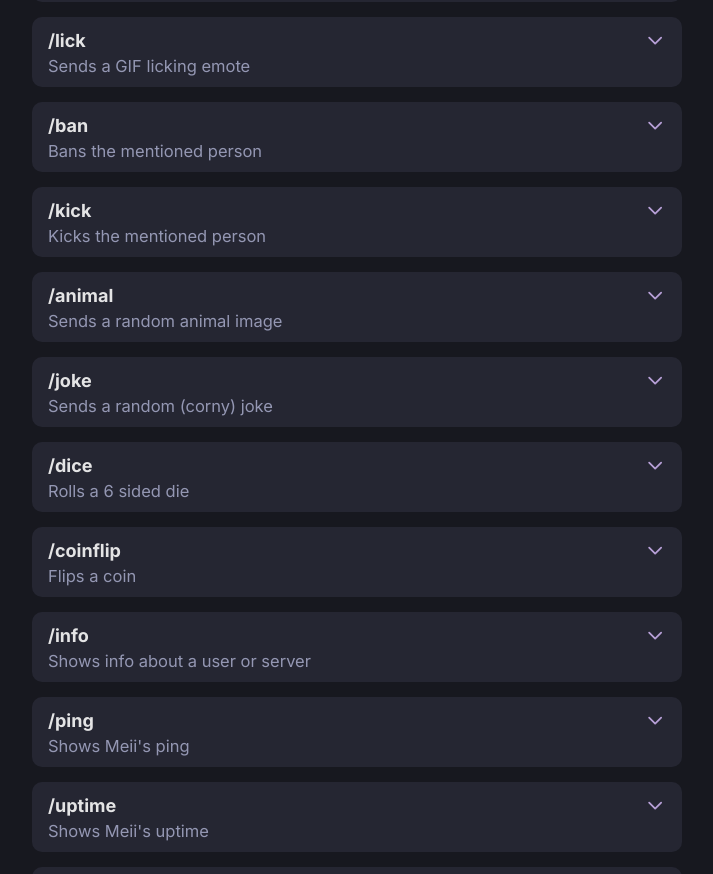
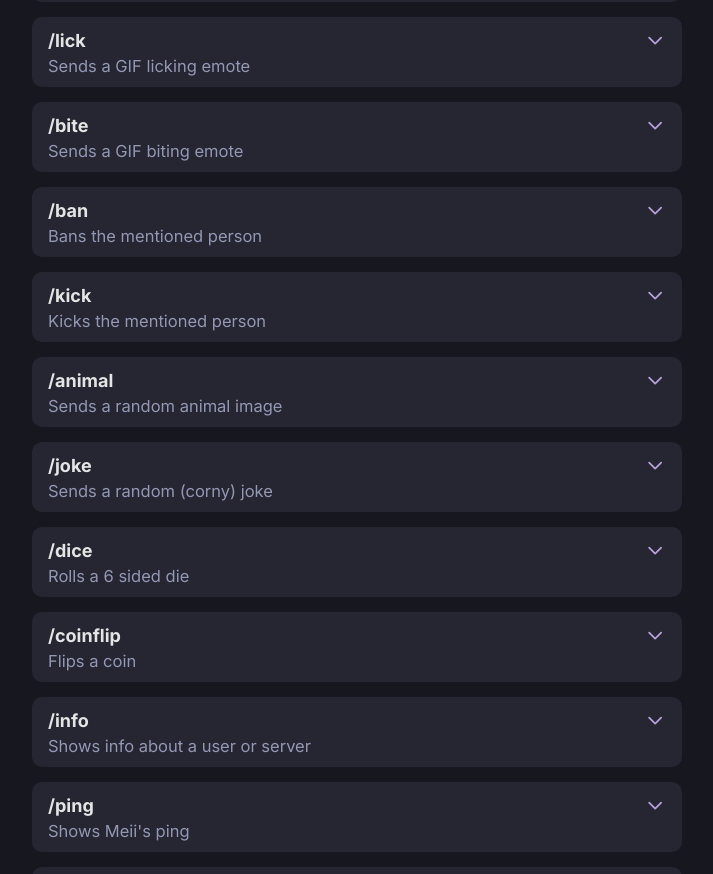
Before and after one commit to OribiaDev/MeiiWebsite, a React (Create React App) app: page /commands in a window 1280 px wide. Shown: the part 2299-3173 px from the top of the page, without its empty margins (287-1000 px from the left). Built offline with nearby package versions, Linux system fonts and the light colour scheme.

Commit message:
Added new command

```diff
--- a/src/WebPages/Commands.js
+++ b/src/WebPages/Commands.js
@@ -39,18 +39,19 @@ const Commands = () => {
     { commandName: "/pat", commandDesc: "Sends a GIF headpat emote", commandUsage: "/pat [@person]", filter: "emotes", id: 23 },
     { commandName: "/bully", commandDesc: "Sends a GIF bullying emote", commandUsage: "/bully [@person]", filter: "emotes", id: 24 },
     { commandName: "/lick", commandDesc: "Sends a GIF licking emote", commandUsage: "/lick [@person]", filter: "emotes", id: 25 },
-    { commandName: "/ban", commandDesc: "Bans the mentioned person", commandUsage: "/ban [@person]", filter: "moderation", id: 26 },
-    { commandName: "/kick", commandDesc: "Kicks the mentioned person", commandUsage: "/kick [@person]", filter: "moderation", id: 27 },
-    { commandName: "/animal", commandDesc: "Sends a random animal image", commandUsage: "/animal [animal_category]", filter: "fun", id: 28 },
-    { commandName: "/joke", commandDesc: "Sends a random (corny) joke", commandUsage: "/joke", filter: "fun", id: 29 },
-    { commandName: "/dice", commandDesc: "Rolls a 6 sided die", commandUsage: "/dice", filter: "fun", id: 30 },
-    { commandName: "/coinflip", commandDesc: "Flips a coin", commandUsage: "/coinflip", filter: "fun", id: 31 },
-    { commandName: "/info", commandDesc: "Shows info about a user or server", commandUsage: "/info [user/server]", filter: "utility", id: 32 },
-    { commandName: "/ping", commandDesc: "Shows Meii's ping", commandUsage: "/ping", filter: "utility", id: 33 },
-    { commandName: "/uptime", commandDesc: "Shows Meii's uptime", commandUsage: "/uptime", filter: "utility", id: 34 },
-    { commandName: "/stats", commandDesc: "Shows Meii's stats", commandUsage: "/stats", filter: "utility", id: 35 },
-    { commandName: "/support", commandDesc: "Sends the invite for Meii's support server", commandUsage: "/support", filter: "utility", id: 36 },
-    { commandName: "/delete_data", commandDesc: "Deletes all stored data for the current server", commandUsage: "/delete_data", filter: "utility", id: 37 },
+    { commandName: "/bite", commandDesc: "Sends a GIF biting emote", commandUsage: "/bite [@person]", filter: "emotes", id: 26 },
+    { commandName: "/ban", commandDesc: "Bans the mentioned person", commandUsage: "/ban [@person]", filter: "moderation", id: 27 },
+    { commandName: "/kick", commandDesc: "Kicks the mentioned person", commandUsage: "/kick [@person]", filter: "moderation", id: 28 },
+    { commandName: "/animal", commandDesc: "Sends a random animal image", commandUsage: "/animal [animal_category]", filter: "fun", id: 29 },
+    { commandName: "/joke", commandDesc: "Sends a random (corny) joke", commandUsage: "/joke", filter: "fun", id: 30 },
+    { commandName: "/dice", commandDesc: "Rolls a 6 sided die", commandUsage: "/dice", filter: "fun", id: 31 },
+    { commandName: "/coinflip", commandDesc: "Flips a coin", commandUsage: "/coinflip", filter: "fun", id: 32 },
+    { commandName: "/info", commandDesc: "Shows info about a user or server", commandUsage: "/info [user/server]", filter: "utility", id: 33 },
+    { commandName: "/ping", commandDesc: "Shows Meii's ping", commandUsage: "/ping", filter: "utility", id: 34 },
+    { commandName: "/uptime", commandDesc: "Shows Meii's uptime", commandUsage: "/uptime", filter: "utility", id: 35 },
+    { commandName: "/stats", commandDesc: "Shows Meii's stats", commandUsage: "/stats", filter: "utility", id: 36 },
+    { commandName: "/support", commandDesc: "Sends the invite for Meii's support server", commandUsage: "/support", filter: "utility", id: 37 },
+    { commandName: "/delete_data", commandDesc: "Deletes all stored data for the current server", commandUsage: "/delete_data", filter: "utility", id: 38 },
   ]);
 
   // Button Handlers
```
